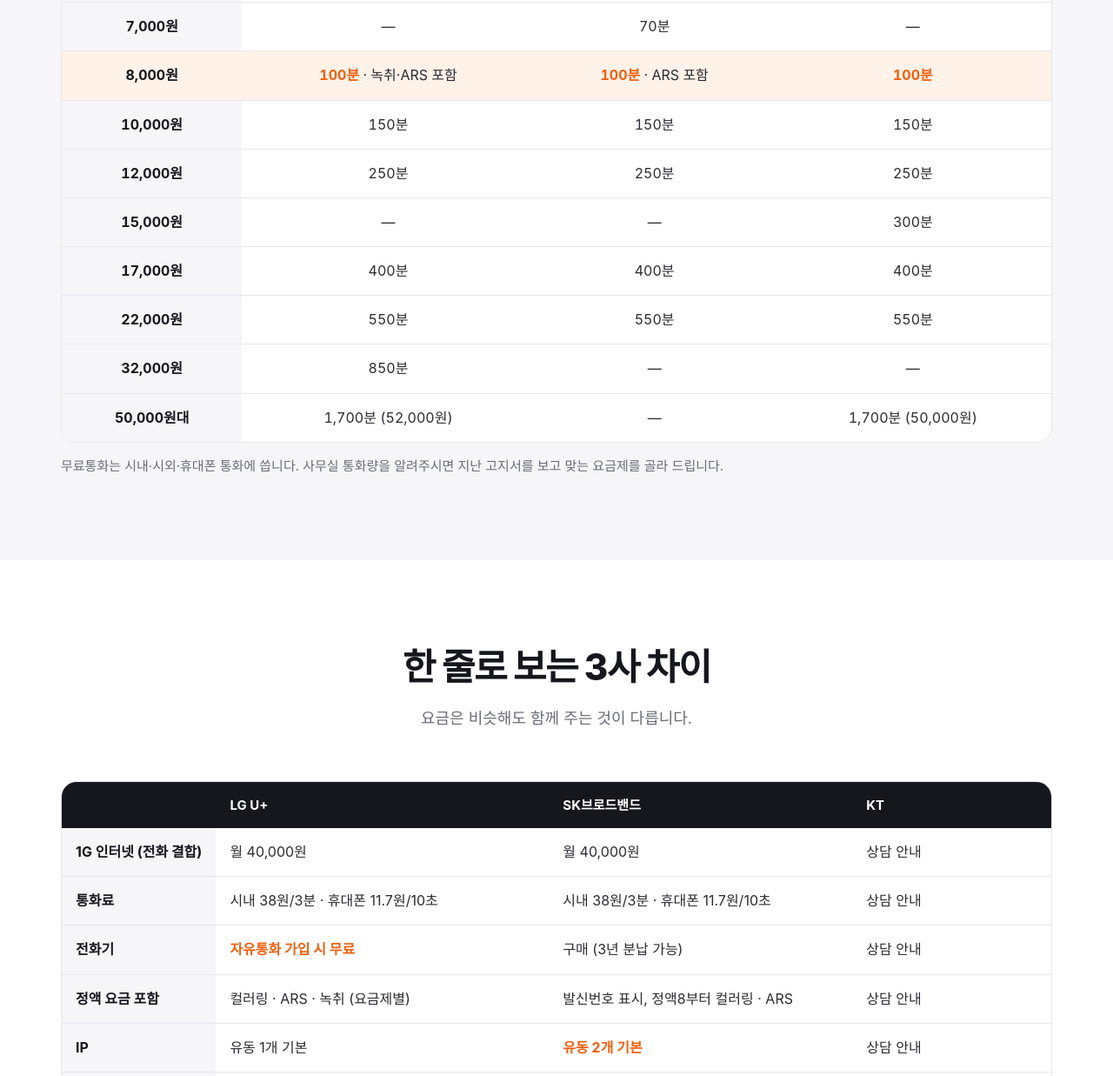
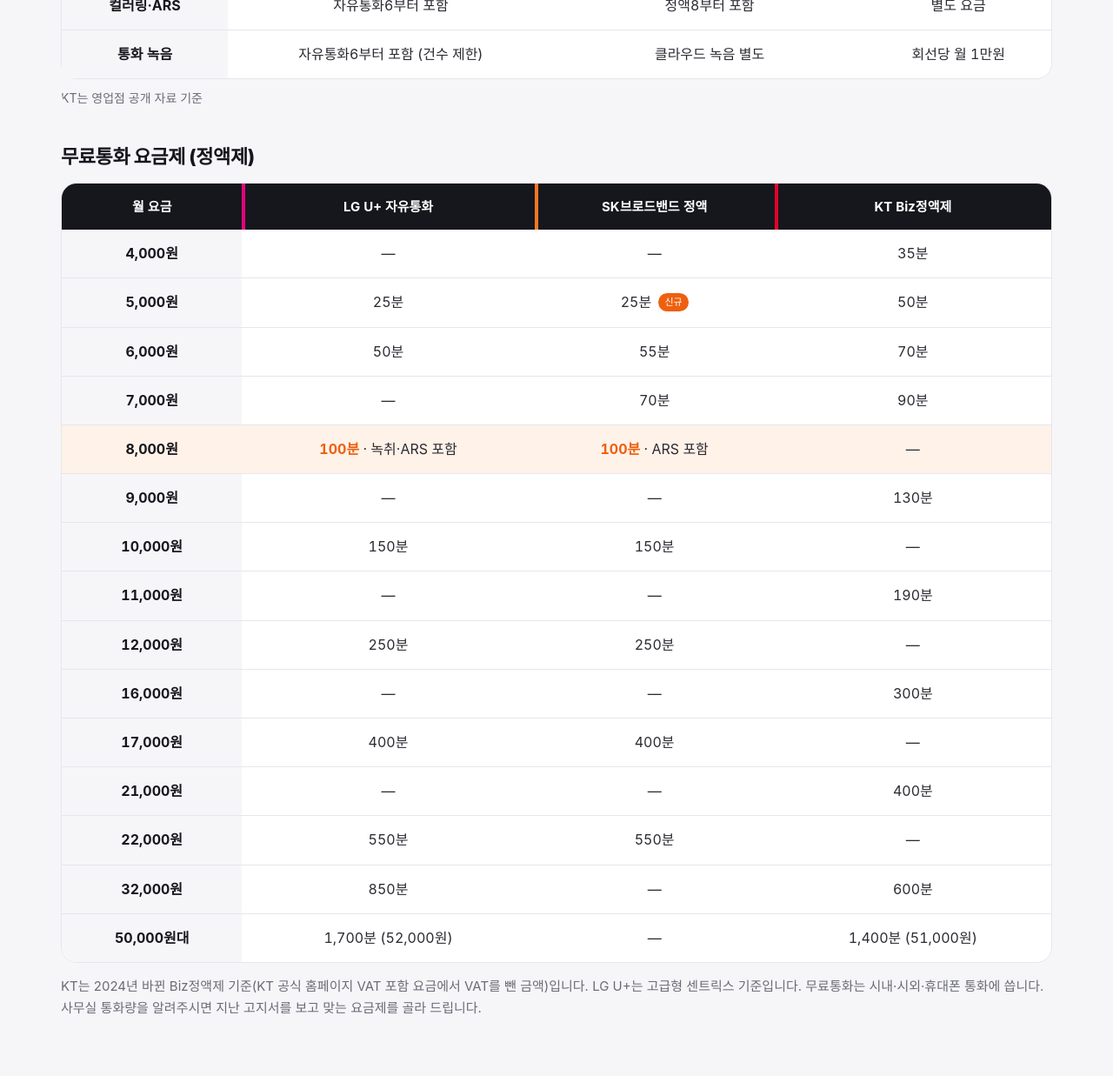
Before and after one commit to kg070tel-ux/kg070tel-ux.github.io, a plain HTML site: page phone.html in a window 1280 px wide. Shown: the part 2710-3947 px from the top of the page at 87% size. Drawn offline with Linux system fonts and the light colour scheme; a web font is replaced by a local one.

Commit message:
인터넷 장비 임대료 표 추가, KT Biz정액제 공식 요금으로 정액제 표 갱신
Co-Authored-By: Claude Opus 5.5 <noreply@anthropic.com>
Claude-Session: https://claude.ai/code/session_01U3eF6mfJZJHMbnxXAoHjX7

```diff
--- a/phone.html
+++ b/phone.html
@@ -113,6 +113,18 @@
           </table>
         </div>
         </div>
+      <div class="cmp-wrap equip">
+        <h3 class="table-title">장비 임대료 (월, VAT 별도)</h3>
+        <table class="cmp">
+          <thead><tr><th>통신사</th><th>IP 1개</th><th>IP 2개 이상</th></tr></thead>
+          <tbody>
+            <tr><td class="co lg">LG U+</td><td>광모뎀 <b>2,000원</b></td><td>L2 스위치 <b>5,000원</b></td></tr>
+            <tr><td class="co kt">KT</td><td colspan="2">모뎀 임대료 3년 약정 시 무료 (무약정 4,000원 · 1년 3,000원 · 2년 2,000원)</td></tr>
+            <tr><td class="co sk">SK</td><td colspan="2">상담 때 사무실 장비 구성에 맞춰 안내</td></tr>
+          </tbody>
+        </table>
+        <p class="note">위 인터넷 요금에 더해 매달 나오는 금액입니다. IP 개수에 따라 설치되는 장비가 달라집니다.</p>
+      </div>
       <ul class="rate-notes">
         <li><b>가장 많이 쓰는 건 1G.</b> PC·전화기·와이파이·CCTV처럼 인터넷에 붙는 기기가 늘어도 안정적입니다.</li>
         <li><b>SK브로드밴드</b>는 유동 IP를 2개 줍니다. 고정 IP는 부가서비스라 약정·위약금 없이 신청·해지할 수 있습니다.</li>
@@ -148,23 +160,27 @@
       <h3 class="table-title">무료통화 요금제 (정액제)</h3>
       <div class="cmp-wrap">
         <table class="cmp wide rate ladder">
-          <thead><tr><th>월 요금</th><th class="lg">LG U+ 자유통화</th><th class="sk">SK브로드밴드 정액</th><th class="kt">KT 무료통화</th></tr></thead>
+          <thead><tr><th>월 요금</th><th class="lg">LG U+ 자유통화</th><th class="sk">SK브로드밴드 정액</th><th class="kt">KT Biz정액제</th></tr></thead>
           <tbody>
-            <tr><th>5,000원</th><td>25분</td><td>25분 <span class="new">신규</span></td><td>—</td></tr>
+            <tr><th>4,000원</th><td>—</td><td>—</td><td>35분</td></tr>
+            <tr><th>5,000원</th><td>25분</td><td>25분 <span class="new">신규</span></td><td>50분</td></tr>
             <tr><th>6,000원</th><td>50분</td><td>55분</td><td>70분</td></tr>
-            <tr><th>7,000원</th><td>—</td><td>70분</td><td>—</td></tr>
-            <tr class="hl"><th>8,000원</th><td><b>100분</b> · 녹취·ARS 포함</td><td><b>100분</b> · ARS 포함</td><td><b>100분</b></td></tr>
-            <tr><th>10,000원</th><td>150분</td><td>150분</td><td>150분</td></tr>
-            <tr><th>12,000원</th><td>250분</td><td>250분</td><td>250분</td></tr>
-            <tr><th>15,000원</th><td>—</td><td>—</td><td>300분</td></tr>
-            <tr><th>17,000원</th><td>400분</td><td>400분</td><td>400분</td></tr>
-            <tr><th>22,000원</th><td>550분</td><td>550분</td><td>550분</td></tr>
-            <tr><th>32,000원</th><td>850분</td><td>—</td><td>—</td></tr>
-            <tr><th>50,000원대</th><td>1,700분 (52,000원)</td><td>—</td><td>1,700분 (50,000원)</td></tr>
+            <tr><th>7,000원</th><td>—</td><td>70분</td><td>90분</td></tr>
+            <tr class="hl"><th>8,000원</th><td><b>100분</b> · 녹취·ARS 포함</td><td><b>100분</b> · ARS 포함</td><td>—</td></tr>
+            <tr><th>9,000원</th><td>—</td><td>—</td><td>130분</td></tr>
+            <tr><th>10,000원</th><td>150분</td><td>150분</td><td>—</td></tr>
+            <tr><th>11,000원</th><td>—</td><td>—</td><td>190분</td></tr>
+            <tr><th>12,000원</th><td>250분</td><td>250분</td><td>—</td></tr>
+            <tr><th>16,000원</th><td>—</td><td>—</td><td>300분</td></tr>
+            <tr><th>17,000원</th><td>400분</td><td>400분</td><td>—</td></tr>
+            <tr><th>21,000원</th><td>—</td><td>—</td><td>400분</td></tr>
+            <tr><th>22,000원</th><td>550분</td><td>550분</td><td>—</td></tr>
+            <tr><th>32,000원</th><td>850분</td><td>—</td><td>600분</td></tr>
+            <tr><th>50,000원대</th><td>1,700분 (52,000원)</td><td>—</td><td>1,400분 (51,000원)</td></tr>
           </tbody>
         </table>
       </div>
-      <p class="note">무료통화는 시내·시외·휴대폰 통화에 씁니다. 사무실 통화량을 알려주시면 지난 고지서를 보고 맞는 요금제를 골라 드립니다.</p>
+      <p class="note">KT는 2024년 바뀐 Biz정액제 기준(KT 공식 홈페이지 VAT 포함 요금에서 VAT를 뺀 금액)입니다. LG U+는 고급형 센트릭스 기준입니다. 무료통화는 시내·시외·휴대폰 통화에 씁니다. 사무실 통화량을 알려주시면 지난 고지서를 보고 맞는 요금제를 골라 드립니다.</p>
     </div>
   </section>
 
--- a/style.css
+++ b/style.css
@@ -689,3 +689,7 @@ form.consult textarea:focus{outline:2px solid var(--brand);outline-offset:0;bord
 .vat-tag{text-align:right;font-size:15px;color:var(--sub);margin:0 0 8px}
 .vat-tag b{color:var(--brand);font-weight:800}
 @media (max-width:760px){.vat-tag{text-align:left;font-size:14px}}
+
+.equip{margin-top:26px}
+.equip table.cmp{max-width:760px}
+.equip td{text-align:center}
```
Also changed, not shown: src/phone.html (+28 -12 lines).
